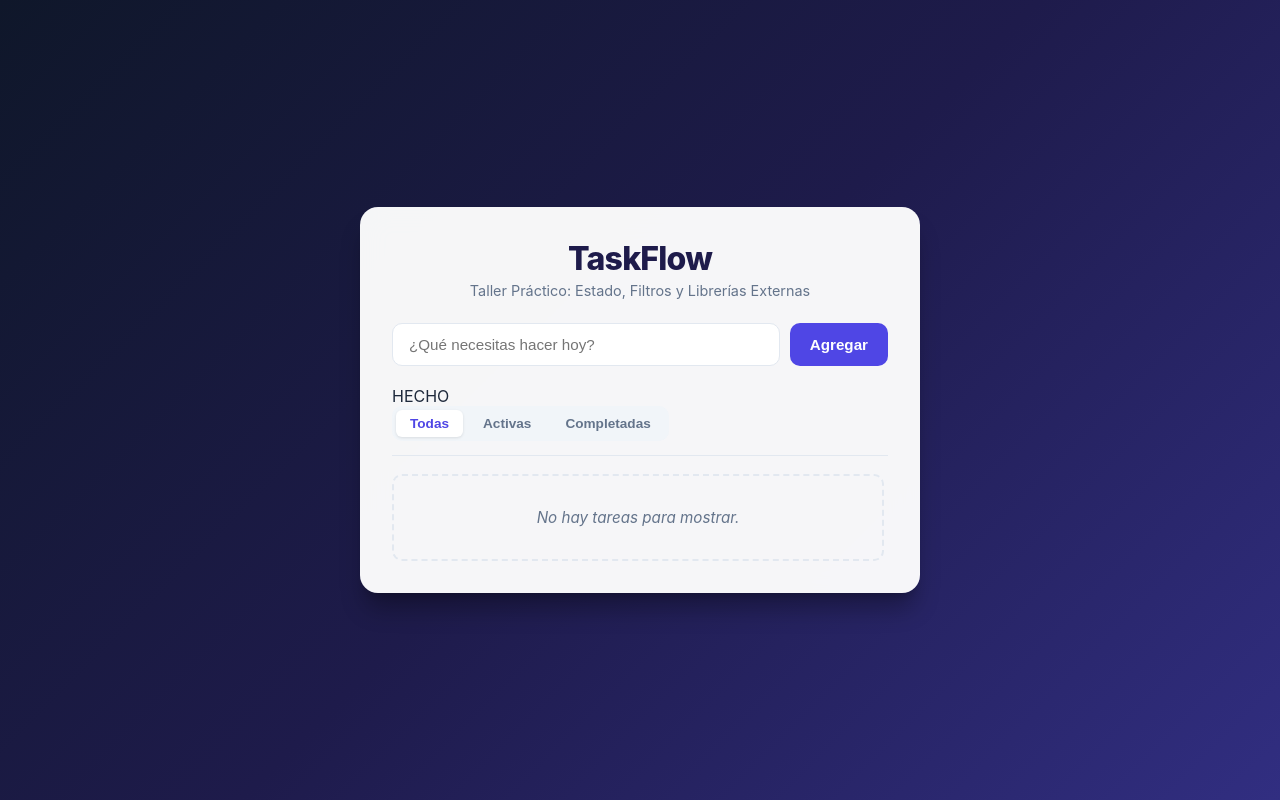
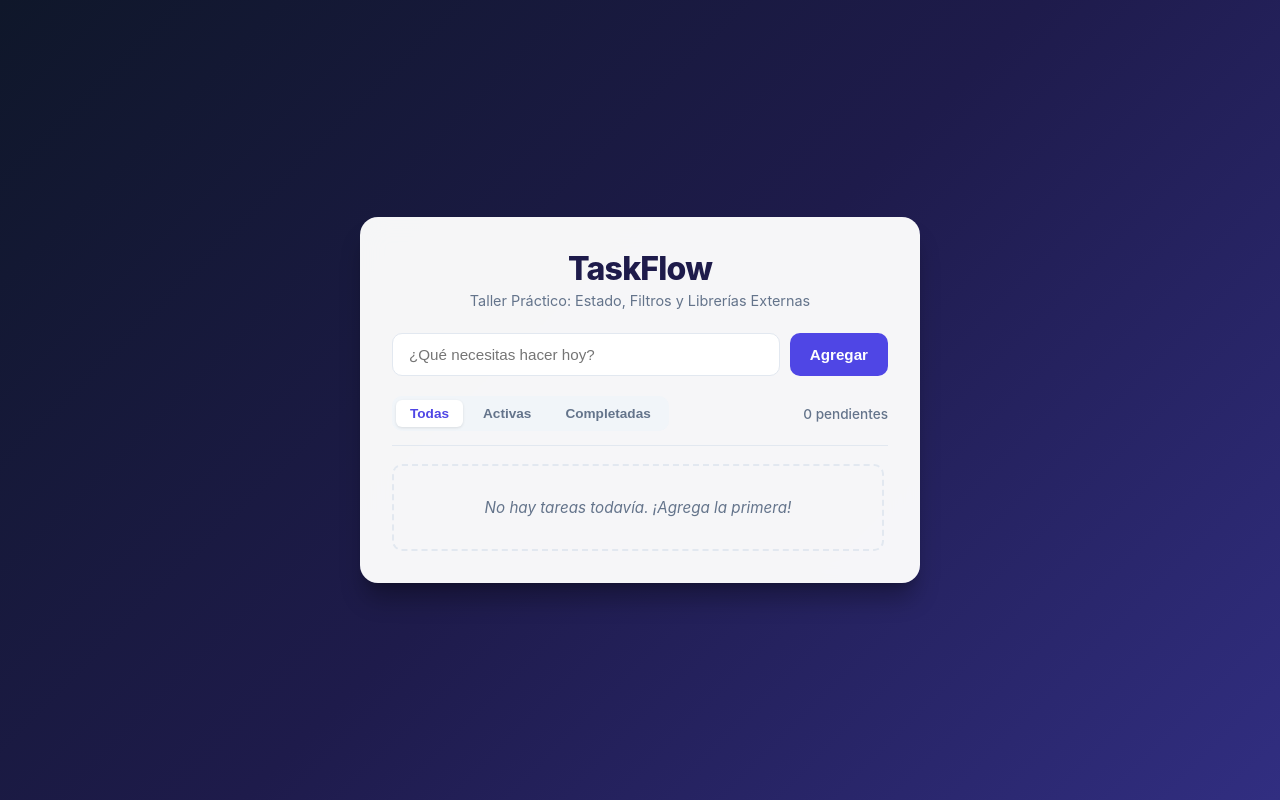
Before and after one commit to valentangarife/task-flow-exercise-src, a website: page src/index.html in a window 1280 px wide. Both pictures are taken after a click on the button "Todas". Drawn offline with nearby package versions, Linux system fonts and the light colour scheme.

Commit message:
taller completo

```diff
--- a/src/js/app.js
+++ b/src/js/app.js
@@ -1,15 +1,22 @@
 import { obtenerTareas, guardarTareas } from './storage.js';
+
+// =============================================================================
+// TODO (Fase 2): Importar canvas-confetti
+// Una vez instalado el paquete con npm y configurado el importmap en index.html,
+// importa la función de confeti aquí:
+// import confetti from 'canvas-confetti';
+// =============================================================================
 import confetti from 'canvas-confetti';
 
-
-// TODO (Fase 2): Importar canvas-confetti
+// Referencias a los elementos del DOM
 const form = document.querySelector('#task-form');
 const input = document.querySelector('#txt');
 const listElement = document.querySelector('#task-list');
 
-
 // TODO (Fase 3): Obtén referencias a la barra de herramientas, contador y botones de filtro
 // querySelector o querySelectorAll, '#task-counter' o '.filter-btn'
+const counterElement = document.querySelector('#task-counter');
+const filterButtons = document.querySelectorAll('.filter-btn');
 
 // Estado de la aplicación
 let currentFilter = 'all'; // Valores posibles: 'all' | 'active' | 'completed'
@@ -22,12 +29,11 @@
 function dispararConfeti() {
   //console.log('¡Disparar confeti aquí!');
   confetti({
-      particleCount: 100,   // cuántas partículas (ej. 100)
-      spread: 70,          // qué tan abierto el abanico, en grados (ej. 70)
-      origin: { y: 0.6 },   // altura de salida: 0 = arriba, 1 = abajo (ej. 0.6)
+    particleCount: 100, // cuántas partículas (ej. 100)
+    spread: 70, // qué tan abierto el abanico, en grados (ej. 70)
+    origin: { y: 0.6 }, // altura de salida: 0 = arriba, 1 = abajo (ej. 0.6)
   });
 }
-
 
 /**
  * TODO (Fase 1 y 2): Alternar estado de completado
@@ -44,14 +50,13 @@
 function toggleTarea(id) {
   const list = obtenerTareas();
   const task = list.find((task) => task.id === id);
-  task.completed = !task.completed;   // ← invierte el valor actual (pista: !task.completed)
+  task.completed = !task.completed; // ← invierte el valor actual (pista: !task.completed)
   if (task.completed) {
     dispararConfeti();
   }
   guardarTareas(list);
-  render();                    // ← volver a dibujar (igual que en eliminarTarea)
+  render(); // ← volver a dibujar (igual que en eliminarTarea)
 }
-
 
 /**
  * Elimina una tarea por su id y vuelve a renderizar.
@@ -62,7 +67,7 @@
   const list = obtenerTareas(); //lee el arreglo completo desde Storage
   const nuevaLista = list.filter((task) => task.id !== id); //recorremos cada tarea y se queda solo con las que no tienen el id que queremos borrar y nos va a  devuolver un arreglo nuevo sin esa tarea
   guardarTareas(nuevaLista); //sobrescribe lo guardado con la lista ya sin la tarea
-  render();//vuelve a dibujar la lista, porque el DOM no se actualiza solo.
+  render(); //vuelve a dibujar la lista, porque el DOM no se actualiza solo.
 }
 
 /**
@@ -74,11 +79,18 @@
  */
 export function render() {
   const allTasks = obtenerTareas();
+  const mensajes = {
+    all: 'No hay tareas todavía. ¡Agrega la primera!',
+    active: '¡Excelente! No tienes tareas pendientes',
+    completed: 'No hay tareas completadas aún',
+  };
 
   // ---------------------------------------------------------------------------
   // 1. TODO (Fase 3): Actualizar contador de tareas pendientes
   // Calcula cuántas tareas tienen completed === false y actualiza el texto del contador.
-  // -----------------
+  // ---------------------------------------------------------------------------
+  const pendientes = allTasks.filter((task) => !task.completed).length;
+  counterElement.textContent = `${pendientes} pendientes`;
 
   // ---------------------------------------------------------------------------
   // 2. TODO (Fase 3): Filtrar las tareas según currentFilter
@@ -86,7 +98,12 @@
   // Si currentFilter === 'completed', muestra solo las completadas.
   // Si currentFilter === 'all', muestra todas.
   // ---------------------------------------------------------------------------
-  const tasksToRender = allTasks; // Reemplaza esto con tu lógica de filtrado
+  let tasksToRender = allTasks; // Reemplaza esto con tu lógica de filtrado
+  if (currentFilter === 'active') {
+    tasksToRender = allTasks.filter((task) => !task.completed);
+  } else if (currentFilter === 'completed') {
+    tasksToRender = allTasks.filter((task) => task.completed);
+  }
 
   // 3. Limpiar la lista actual en el DOM
   listElement.innerHTML = '';
@@ -95,7 +112,7 @@
   if (tasksToRender.length === 0) {
     const emptyLi = document.createElement('li');
     emptyLi.className = 'empty-state';
-    emptyLi.textContent = 'No hay tareas para mostrar.';
+    emptyLi.textContent = mensajes[currentFilter];
     listElement.appendChild(emptyLi);
     return;
   }
@@ -106,7 +123,6 @@
     // TODO (Fase 1): Agrega la clase 'completed' al elemento si task.completed es true
     li.className = 'task-item';
     if (task.completed) li.classList.add('completed');
-
 
     const leftDiv = document.createElement('div');
     leftDiv.className = 'task-left';
@@ -133,8 +149,7 @@
     deleteBtn.className = 'delete-btn';
     deleteBtn.textContent = 'Eliminar';
     deleteBtn.type = 'button';
-    deleteBtn.addEventListener('click', () => eliminarTarea(task.id));// Agrega acción de borrado usando eliminarTarea(task.id);
-
+    deleteBtn.addEventListener('click', () => eliminarTarea(task.id)); // Agrega acción de borrado usando eliminarTarea(task.id);
 
     li.appendChild(leftDiv);
     li.appendChild(deleteBtn);
@@ -149,6 +164,14 @@
 // 2. Actualizar currentFilter con el valor del filtro ('all', 'active', 'completed').
 // 3. Llamar a render().
 // =============================================================================
+filterButtons.forEach((button) => {
+  button.addEventListener('click', () => {
+    filterButtons.forEach((btn) => btn.classList.remove('active'));
+    button.classList.add('active');
+    currentFilter = button.dataset.filter;
+    render();
+  });
+});
 
 // Listener para el envío del formulario
 form.addEventListener('submit', (e) => {
```
Also changed, not shown: src/index.html (+1 -1 lines), 1 other file. Lines whose indentation alone changed are shown as unchanged.
